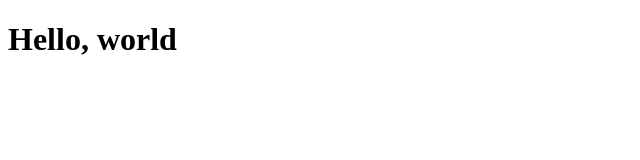
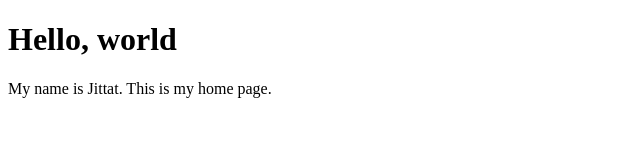
Before and after one commit to BoomPasit/223-homepage, a plain HTML site: page index.html in a window 1280 px wide. Shown: the whole page, without its empty margins (0-640 px from the left). Drawn offline with Linux system fonts and the light colour scheme.

```diff
--- a/index.html
+++ b/index.html
@@ -3,6 +3,9 @@
 
 <body>
     <h1>Hello, world</h1>
+    <p>
+        My name is Jittat. This is my home page.
+    </p>
 </body>
 
 </html>
```
